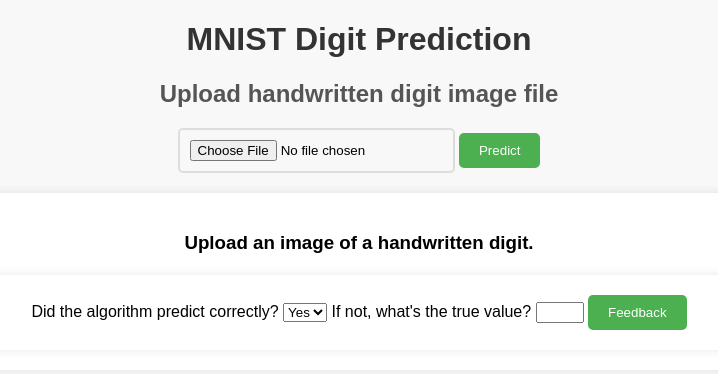
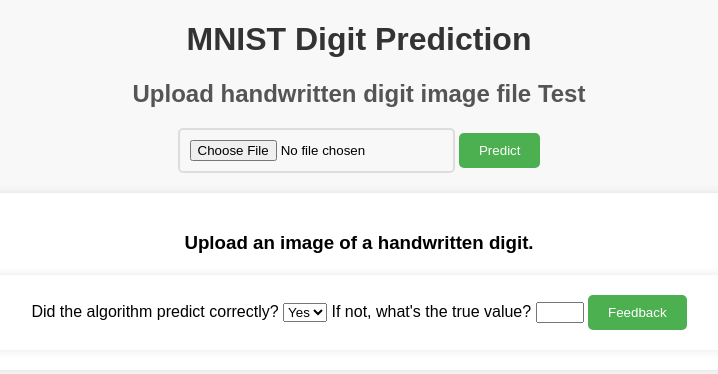
Before and after one commit to sankarshana98/HandwrittenDigitRecognizer, a Flask app: page / in a window 1280 px wide. Shown: the top 374 px of the page, without its empty margins (281-999 px from the left). Run offline with Flask 3, Linux system fonts and the light colour scheme.

Commit message:
New test PR
Testing PR for GCP

```diff
--- a/templates/index.html
+++ b/templates/index.html
@@ -74,7 +74,7 @@
 
 <h1>MNIST Digit Prediction</h1>
 
-<h2>Upload handwritten digit image file</h2>
+<h2>Upload handwritten digit image file Test</h2>
 
 <form action="/" method="post" enctype="multipart/form-data">
     <input type="file" name="file">
```
